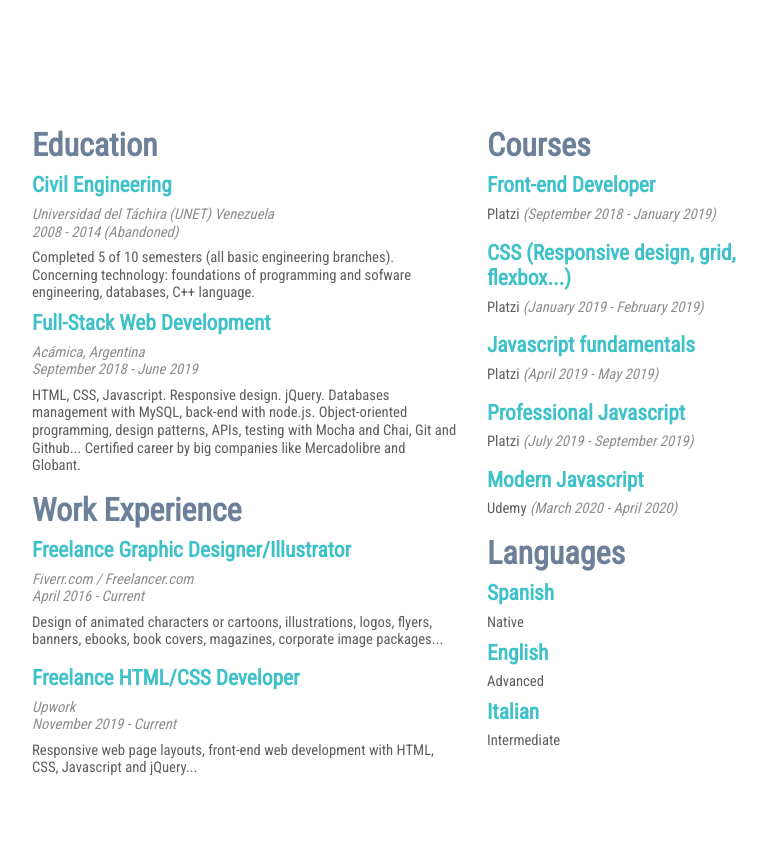
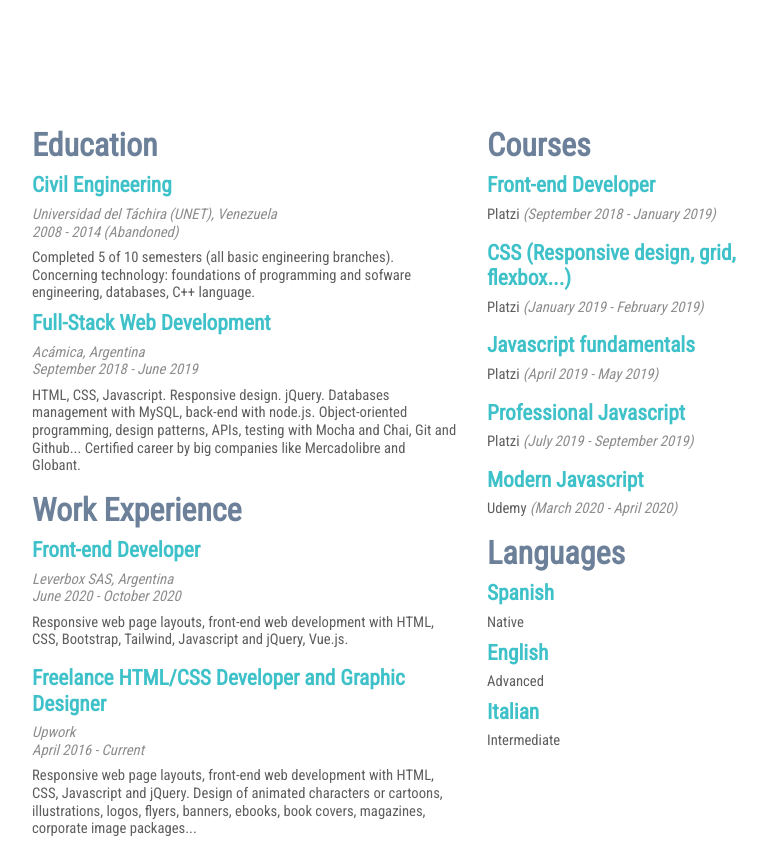
Before and after one commit to gianfrancogv/personal-website, a plain HTML site: page index.html in a window 1280 px wide. Shown: the part 1450-2291 px from the top of the page, without its empty margins (233-1000 px from the left). Drawn offline with nearby package versions, Linux system fonts and the light colour scheme.

Commit message:
Experiencia laboral actualizada

```diff
--- a/index.html
+++ b/index.html
@@ -80,7 +80,7 @@
                                 <span class="fill wow" style="width: 30%; opacity: 0;"></span>
                             </div>
                             <div class="d-flex">
-                                <span class="tool-name">React.js</span>
+                                <span class="tool-name">Vue.js</span>
                                 <span class="fill wow" style="width: 15%; opacity: 0;"></span>
                             </div>
                             <h3>Back-end</h3>
@@ -116,12 +116,12 @@
     <!--Article-->
     <article id="education">
         <div class="row info">
-            <div class="col-lg-7 education-experience wow slideInLeft" >
+            <div class="col-lg-7 education-experience wow fadeInLeft" >
                 <h2>Education</h2>
                 <ul>
                     <li>
                         <h4>Civil Engineering</h4>
-                        <h5>Universidad del Táchira (UNET) Venezuela<br> 2008 - 2014 (Abandoned)</h5>
+                        <h5>Universidad del Táchira (UNET), Venezuela<br> 2008 - 2014 (Abandoned)</h5>
                         <h6> Completed 5 of 10 semesters (all basic engineering branches). Concerning technology: foundations of programming and sofware engineering, databases, C++ language.</h6>
                     </li>
                     <li>
@@ -133,20 +133,20 @@
                 <h2>Work Experience</h2>
                 <ul>
                     <li>
-                        <h4>Freelance Graphic Designer/Illustrator</h4>
-                        <h5>Fiverr.com / Freelancer.com<br>April 2016 - Current</h5>
-                        <h6>Design of animated characters or cartoons, illustrations, logos, flyers, banners, ebooks, book covers, magazines, corporate image packages...</h6>
+                        <h4>Front-end Developer</h4>
+                        <h5>Leverbox SAS, Argentina<br>June 2020 - October 2020</h5>
+                        <h6>Responsive web page layouts, front-end web development with HTML, CSS, Bootstrap, Tailwind, Javascript and jQuery, Vue.js.</h6>
                     </li>
                 </ul>
                 <ul>
                     <li>
-                        <h4>Freelance HTML/CSS Developer</h4>
-                        <h5>Upwork<br>November 2019 - Current</h5>
-                        <h6>Responsive web page layouts, front-end web development with HTML, CSS, Javascript and jQuery...</h6>
+                        <h4>Freelance HTML/CSS Developer and Graphic Designer</h4>
+                        <h5>Upwork<br>April 2016 - Current</h5>
+                        <h6>Responsive web page layouts, front-end web development with HTML, CSS, Javascript and jQuery. Design of animated characters or cartoons, illustrations, logos, flyers, banners, ebooks, book covers, magazines, corporate image packages...</h6>
                     </li>
                 </ul>
             </div>
-            <div class="col-lg-5 courses-languages wow slideInRight">
+            <div class="col-lg-5 courses-languages wow fadeInRight">
                 <h2>Courses</h2>
                 <ul>
                     <li>
```
